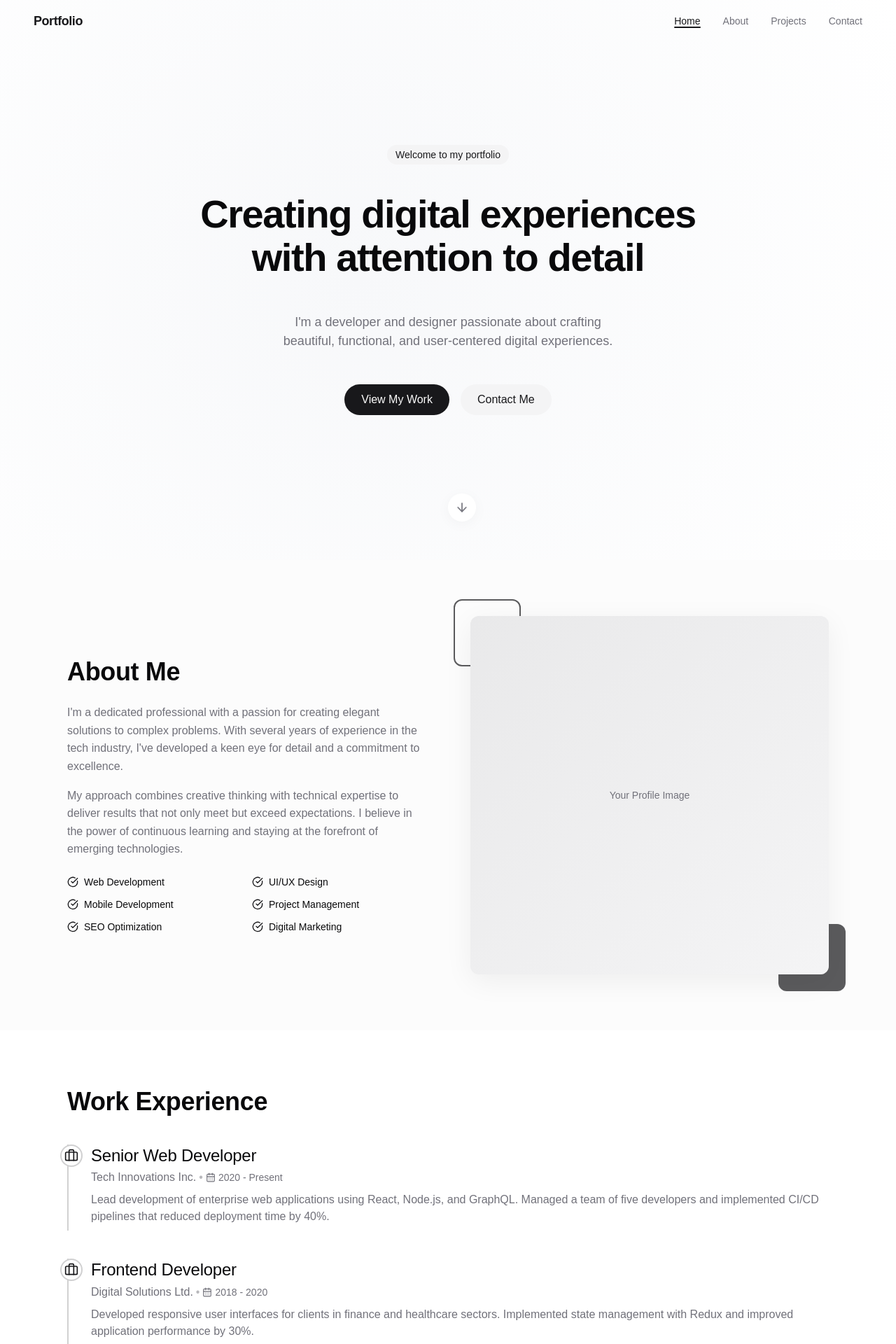
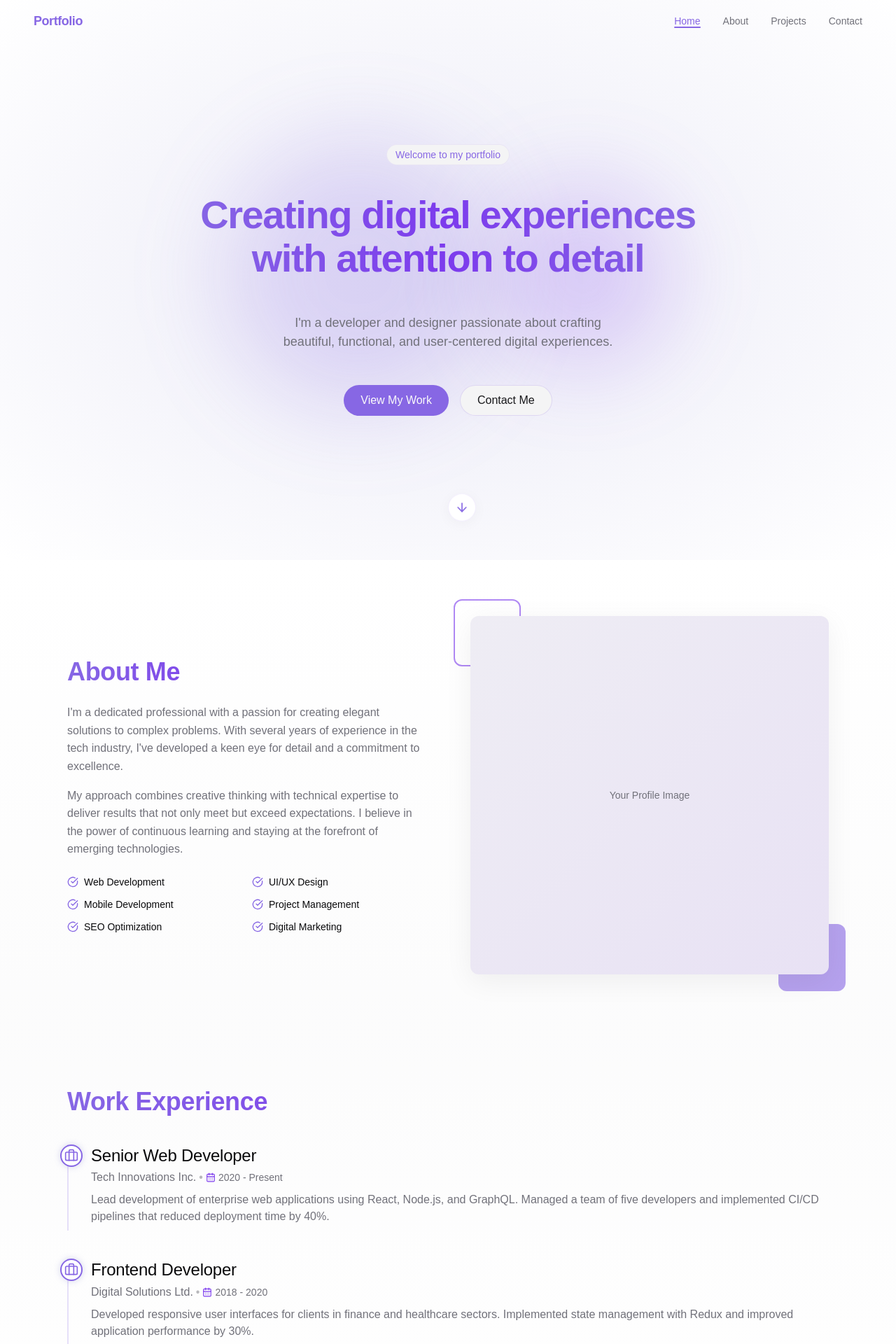
Before and after one commit to Alkhaidar/Portofolio, a React (Vite) app: page / in a window 1280 px wide. Shown: the top 1920 px of the page at 70% size. Built offline with nearby package versions, Linux system fonts and the light colour scheme.

Commit message:
Add colors and animations
Add colors and animations to the landing page.

```diff
--- a/src/components/About.tsx
+++ b/src/components/About.tsx
@@ -15,14 +15,17 @@ export const About = () => {
   return (
     <section
       id="about"
-      className="py-24 section-padding bg-secondary/30"
+      className="py-24 section-padding relative"
     >
+      <div className="absolute inset-0 -z-10 bg-gradient-to-b from-white to-secondary/30" />
+      <div className="absolute top-0 left-0 w-full h-24 bg-gradient-to-b from-white to-transparent -z-10" />
+
       <div className="max-w-7xl mx-auto">
         <div className="grid grid-cols-1 md:grid-cols-2 gap-12 md:gap-16 items-center">
           {/* About Content */}
           <div className="order-2 md:order-1">
             <AnimatedSection animation="fade-up">
-              <h2 className="text-heading-2 mb-6">About Me</h2>
+              <h2 className="text-heading-2 mb-6 gradient-text">About Me</h2>
             </AnimatedSection>
 
             <AnimatedSection animation="fade-up" delay={200}>
@@ -58,12 +61,12 @@ export const About = () => {
             <AnimatedSection animation="fade-in" delay={200}>
               <div className="relative">
                 <div className="aspect-square bg-muted rounded-lg overflow-hidden shadow-elevation">
-                  <div className="w-full h-full bg-gradient-to-br from-primary/5 to-secondary/50 flex items-center justify-center">
+                  <div className="w-full h-full bg-gradient-to-br from-primary/5 to-accent/10 flex items-center justify-center">
                     <span className="text-muted-foreground text-sm">Your Profile Image</span>
                   </div>
                 </div>
-                <div className="absolute -bottom-6 -right-6 w-24 h-24 bg-primary rounded-lg -z-10"></div>
-                <div className="absolute -top-6 -left-6 w-24 h-24 border-2 border-primary rounded-lg -z-10"></div>
+                <div className="absolute -bottom-6 -right-6 w-24 h-24 bg-primary/60 rounded-lg -z-10"></div>
+                <div className="absolute -top-6 -left-6 w-24 h-24 border-2 border-accent/60 rounded-lg -z-10"></div>
               </div>
             </AnimatedSection>
           </div>
--- a/src/components/Hero.tsx
+++ b/src/components/Hero.tsx
@@ -9,7 +9,11 @@ export const Hero = () => {
       id="home"
       className="min-h-screen flex flex-col items-center justify-center relative overflow-hidden pt-16 pb-32 md:pb-20 section-padding"
     >
-      <div className="absolute inset-0 -z-10 bg-[radial-gradient(circle_at_40%_50%,rgba(247,248,250,1),rgba(255,255,255,0))]" />
+      <div className="absolute inset-0 -z-10">
+        <div className="absolute inset-0 bg-[radial-gradient(ellipse_at_center,rgba(120,119,198,0.15),rgba(255,255,255,0))]" />
+        <div className="absolute top-1/4 left-1/4 w-96 h-96 bg-primary/20 rounded-full blur-3xl animate-float" />
+        <div className="absolute bottom-1/3 right-1/4 w-64 h-64 bg-accent/20 rounded-full blur-3xl animate-float" style={{ animationDelay: "2s" }} />
+      </div>
 
       <div className="max-w-5xl mx-auto w-full">
         <div className="flex flex-col items-center text-center">
@@ -17,7 +21,7 @@ export const Hero = () => {
             animation="fade-in"
             className="mb-4"
           >
-            <div className="inline-block py-1 px-3 rounded-full bg-secondary text-primary text-sm mb-6">
+            <div className="inline-block py-1 px-3 rounded-full bg-secondary text-primary text-sm mb-6 border border-primary/10">
               Welcome to my portfolio
             </div>
           </AnimatedSection>
@@ -27,7 +31,7 @@ export const Hero = () => {
             delay={200}
             className="mb-6"
           >
-            <h1 className="text-heading-1 max-w-3xl text-balance mb-6 tracking-tight">
+            <h1 className="text-heading-1 max-w-3xl text-balance mb-6 tracking-tight gradient-text">
               Creating digital experiences with attention to detail
             </h1>
           </AnimatedSection>
@@ -65,7 +69,7 @@ export const Hero = () => {
                 className={cn(
                   "inline-flex items-center justify-center h-11 px-6 py-3",
                   "bg-secondary text-secondary-foreground rounded-full",
-                  "font-medium transition-all duration-200",
+                  "font-medium transition-all duration-200 border border-primary/20",
                   "hover:bg-secondary/80 hover:shadow-button hover:translate-y-[-2px]",
                   "active:translate-y-[0px] active:shadow-none"
                 )}
@@ -80,10 +84,10 @@ export const Hero = () => {
       <div className="absolute bottom-12 left-1/2 transform -translate-x-1/2 animate-bounce">
         <a
           href="#about"
-          className="flex items-center justify-center w-10 h-10 rounded-full bg-background shadow-subtle"
+          className="flex items-center justify-center w-10 h-10 rounded-full bg-background shadow-subtle border border-primary/10"
           aria-label="Scroll down"
         >
-          <ArrowDown size={20} className="text-muted-foreground" />
+          <ArrowDown size={20} className="text-primary" />
         </a>
       </div>
     </section>
--- a/src/components/Projects.tsx
+++ b/src/components/Projects.tsx
@@ -34,10 +34,14 @@ export const Projects = () => {
   ];
 
   return (
-    <section id="projects" className="py-24 section-padding">
+    <section id="projects" className="py-24 section-padding relative overflow-hidden">
+      <div className="absolute inset-0 -z-10 bg-gradient-to-b from-white to-secondary/10" />
+      <div className="absolute -bottom-32 -right-32 w-64 h-64 bg-primary/10 rounded-full blur-3xl" />
+      <div className="absolute -top-32 -left-32 w-80 h-80 bg-accent/10 rounded-full blur-3xl" />
+
       <div className="max-w-7xl mx-auto">
         <AnimatedSection animation="fade-up" className="mb-16 text-center">
-          <h2 className="text-heading-2 mb-4">My Projects</h2>
+          <h2 className="text-heading-2 mb-4 gradient-text">My Projects</h2>
           <p className="text-body text-muted-foreground max-w-2xl mx-auto">
             Explore a selection of my recent work showcasing my skills and expertise across
             different technologies and design approaches.
@@ -52,10 +56,10 @@ export const Projects = () => {
               delay={200 + index * 100}
               className="group"
             >
-              <div className="h-full flex flex-col bg-white rounded-xl overflow-hidden shadow-subtle hover:shadow-elevation transition-all duration-300">
+              <div className="h-full flex flex-col bg-white rounded-xl overflow-hidden shadow-subtle hover:shadow-elevation transition-all duration-300 border border-primary/5 hover:border-primary/20">
                 {/* Project Image */}
                 <div className="aspect-video bg-muted relative overflow-hidden">
-                  <div className="w-full h-full bg-gradient-to-br from-primary/5 to-secondary/50 flex items-center justify-center">
+                  <div className="w-full h-full bg-gradient-to-br from-primary/20 to-accent/20 flex items-center justify-center">
                     <span className="text-muted-foreground text-sm">Project Image</span>
                   </div>
 
@@ -68,7 +72,7 @@ export const Projects = () => {
                         href={project.linkUrl}
                         target="_blank"
                         rel="noopener noreferrer"
-                        className="w-12 h-12 rounded-full bg-white flex items-center justify-center text-primary hover:bg-white/90 transition-colors"
+                        className="w-12 h-12 rounded-full bg-white flex items-center justify-center text-primary hover:bg-white/90 transition-colors transform hover:scale-110 duration-200"
                       >
                         <ExternalLink size={20} />
                       </a>
@@ -90,7 +94,7 @@ export const Projects = () => {
                     {project.tags.map((tag, tagIndex) => (
                       <span
                         key={tagIndex}
-                        className="px-3 py-1 bg-secondary rounded-full text-sm text-muted-foreground"
+                        className="px-3 py-1 bg-secondary rounded-full text-sm text-muted-foreground border border-primary/10"
                       >
                         {tag}
                       </span>
--- a/src/components/WorkExperience.tsx
+++ b/src/components/WorkExperience.tsx
@@ -32,10 +32,13 @@ export const WorkExperience = () => {
   ];
 
   return (
-    <section id="experience" className="py-24 section-padding">
+    <section id="experience" className="py-24 section-padding relative">
+      <div className="absolute inset-0 -z-10 bg-gradient-to-b from-secondary/30 to-white" />
+      <div className="absolute bottom-0 left-0 w-full h-24 bg-gradient-to-t from-white to-transparent -z-10" />
+
       <div className="max-w-7xl mx-auto">
         <AnimatedSection animation="fade-up">
-          <h2 className="text-heading-2 mb-10">Work Experience</h2>
+          <h2 className="text-heading-2 mb-10 gradient-text">Work Experience</h2>
         </AnimatedSection>
 
         <div className="space-y-10">
@@ -46,17 +49,17 @@ export const WorkExperience = () => {
               delay={index * 200}
               className="relative border-l-2 border-primary/20 pl-8 pb-2"
             >
-              <div className="absolute -left-3 top-0 bg-background p-1 rounded-full border-2 border-primary/20">
+              <div className="absolute -left-3 top-0 bg-background p-1 rounded-full border-2 border-primary shadow-[0_0_10px_rgba(120,119,198,0.3)]">
                 <Briefcase size={20} className="text-primary" />
               </div>
 
-              <div>
-                <h3 className="text-heading-3 mb-1">{work.title}</h3>
+              <div className="group hover:transform hover:translate-x-1 transition-transform duration-300">
+                <h3 className="text-heading-3 mb-1 group-hover:text-primary transition-colors">{work.title}</h3>
                 <div className="flex items-center gap-1 text-muted-foreground mb-2">
                   <span className="font-medium">{work.company}</span>
                   <span className="text-muted-foreground/50">•</span>
                   <div className="flex items-center gap-1 text-sm">
-                    <CalendarDays size={14} />
+                    <CalendarDays size={14} className="text-accent" />
                     <span>{work.period}</span>
                   </div>
                 </div>
--- a/src/index.css
+++ b/src/index.css
@@ -11,19 +11,19 @@
     --card-foreground: 240 10% 3.9%;
     --popover: 0 0% 100%;
     --popover-foreground: 240 10% 3.9%;
-    --primary: 240 5.9% 10%;
+    --primary: 255 70% 65%;
     --primary-foreground: 0 0% 98%;
     --secondary: 240 4.8% 95.9%;
     --secondary-foreground: 240 5.9% 10%;
     --muted: 240 4.8% 95.9%;
     --muted-foreground: 240 3.8% 46.1%;
-    --accent: 240 4.8% 95.9%;
-    --accent-foreground: 240 5.9% 10%;
+    --accent: 262 83% 58%;
+    --accent-foreground: 0 0% 98%;
     --destructive: 0 84.2% 60.2%;
     --destructive-foreground: 0 0% 98%;
     --border: 240 5.9% 90%;
     --input: 240 5.9% 90%;
-    --ring: 240 5.9% 10%;
+    --ring: 255 70% 65%;
     --radius: 0.75rem;
   }
 
@@ -72,4 +72,28 @@
   .disable-selection {
     user-select: none;
   }
+
+  .gradient-bg-purple {
+    background: linear-gradient(135deg, hsl(var(--primary)/80%) 0%, hsl(var(--accent)/80%) 100%);
+  }
+
+  .gradient-text {
+    @apply bg-gradient-to-r from-primary via-accent to-primary bg-clip-text text-transparent;
+  }
+
+  .animate-float {
+    animation: float 6s ease-in-out infinite;
+  }
+
+  @keyframes float {
+    0% {
+      transform: translateY(0px);
+    }
+    50% {
+      transform: translateY(-20px);
+    }
+    100% {
+      transform: translateY(0px);
+    }
+  }
 }
```
